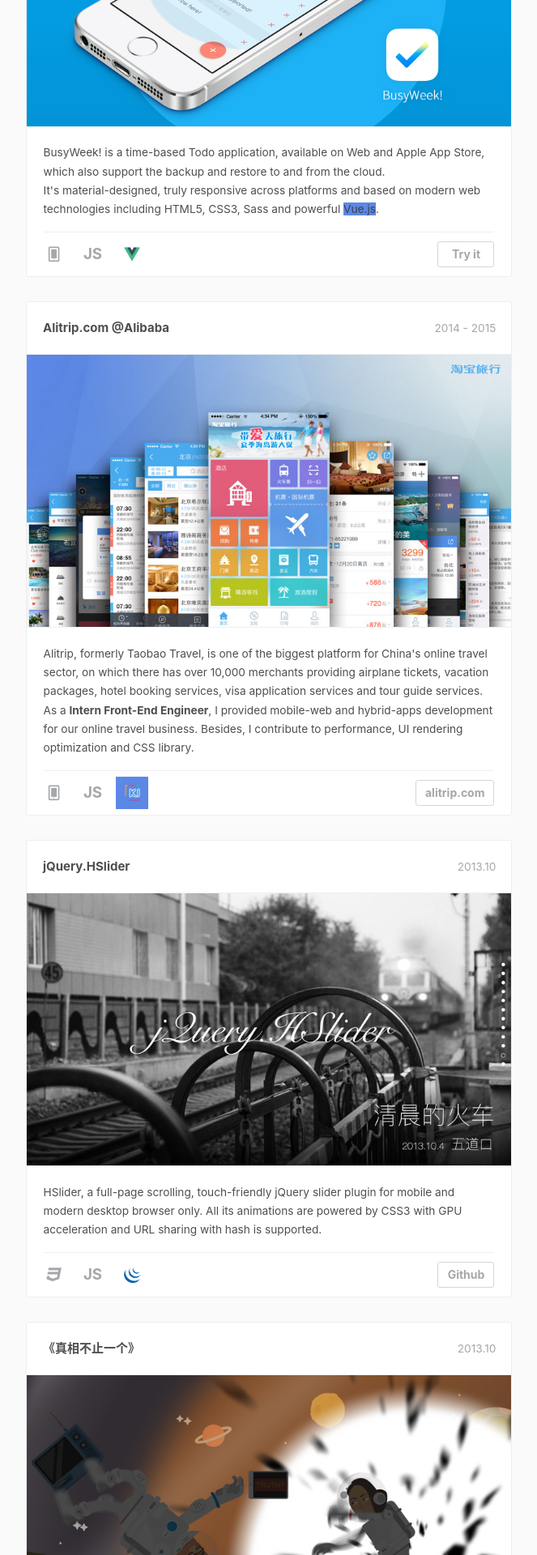
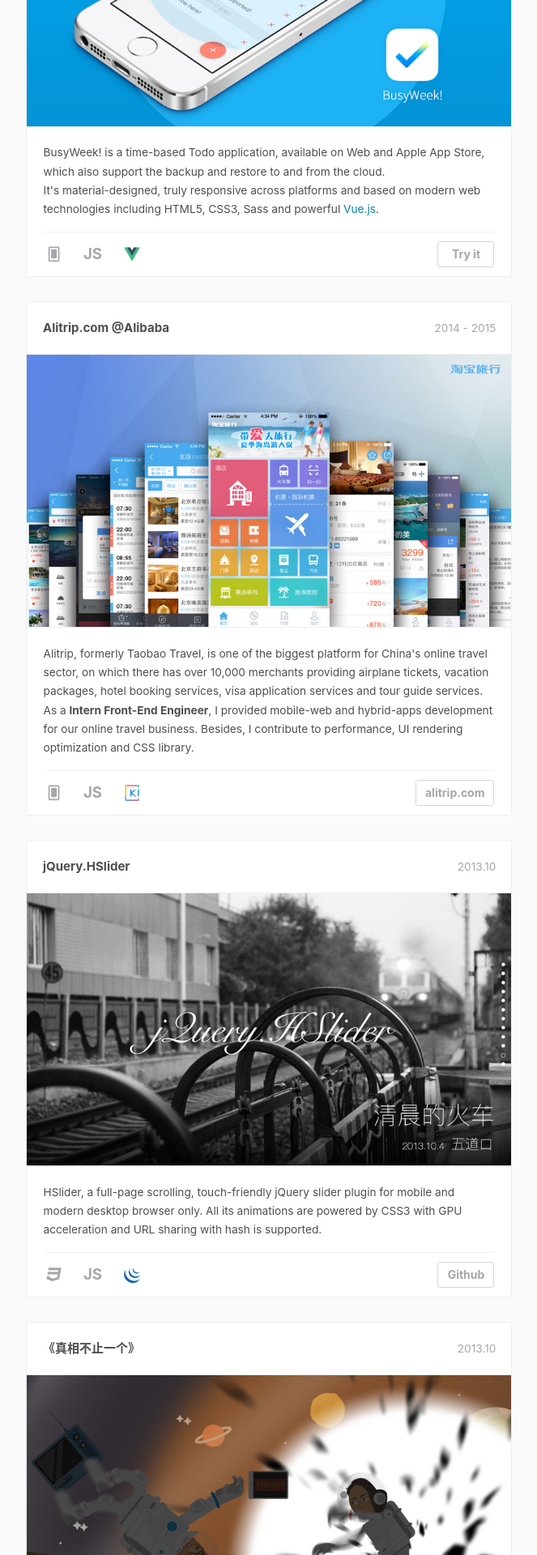
Before and after one commit to jiayangchen/jiayangchen.github.io, a Jekyll site: the page built from portfolio/index.html, in a window 1280 px wide. Shown: the part 1580-3500 px from the top of the page at 81% size, without its empty margins (308-971 px from the left). Built offline with Jekyll 4.4.1, drawn with Linux system fonts in a browser that asks for light colours; nearby versions of some CDN libraries; comment, search, counter and statistics services are not loaded.

Commit message:
20161005

```diff
--- a/portfolio/css/timeline.css
+++ b/portfolio/css/timeline.css
@@ -11,8 +11,7 @@
 }
 
 .main a{
-	/*color:#0085a1;*/
-    background: url("../images/intern-alitrip.jpg");
+	color:#0085a1;
 }
 .main a:hover {
 	/*color: #000;*/
@@ -112,7 +111,8 @@
 	-webkit-font-smoothing: antialiased;
 	position: absolute;
 	color: #fff;
-	background: #46a4da;
+	/*background: #46a4da;*/
+    background: url("../images/intern-alitrip.jpg");
 	border-radius: 50%;
 	box-shadow: 0 0 0 8px #afdcf8;
 	text-align: center;
```
